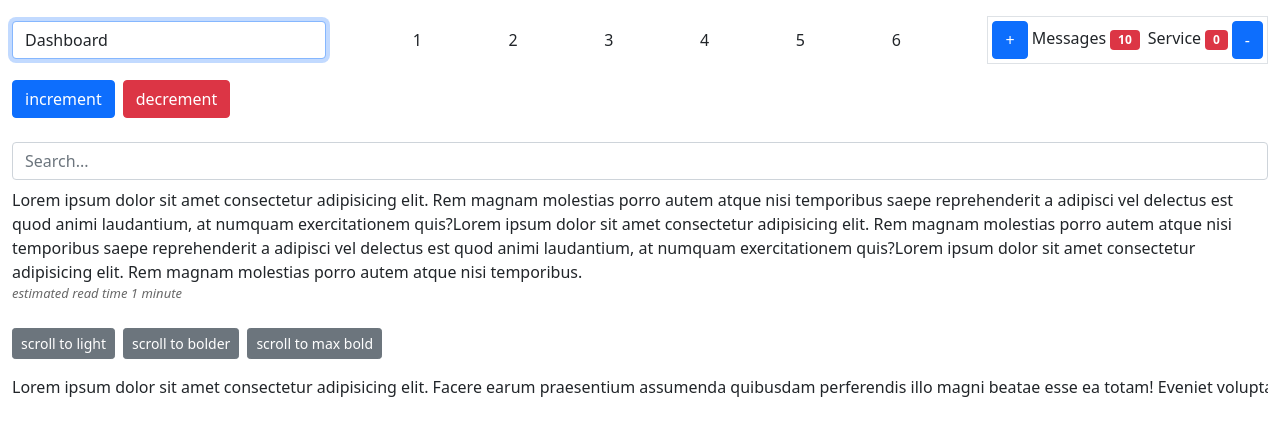
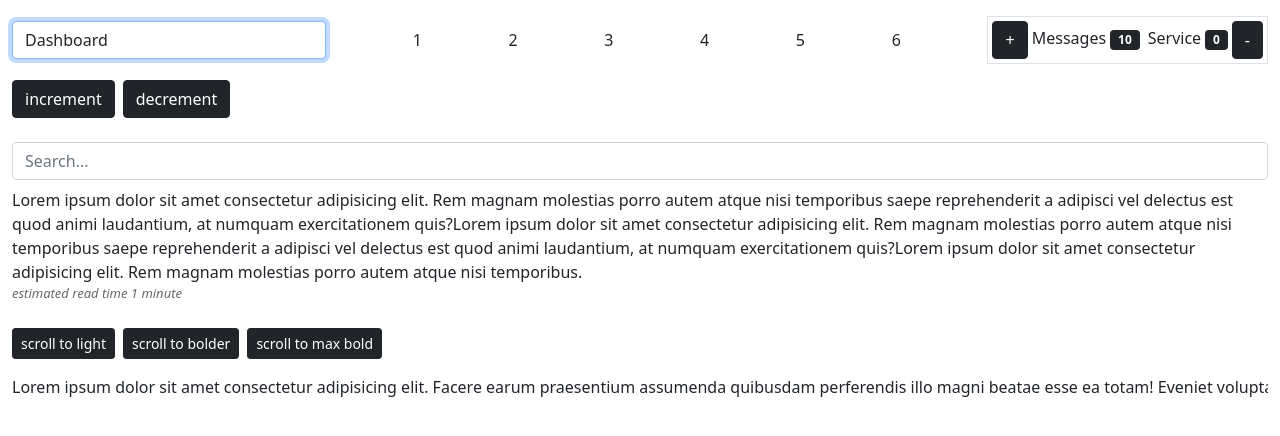
Before and after one commit to qalbay/cookbook, an Angular app: page /dashboard in a window 1280 px wide. Shown: the top 436 px of the page. Built offline with nearby package versions, Linux system fonts and the light colour scheme.

Commit message:
custom animation added

```diff
--- a/src/app/components/dashboard/dashboard.component.html
+++ b/src/app/components/dashboard/dashboard.component.html
@@ -4,8 +4,8 @@
 <div class="container-fluid">
 
   <div class="gallery-actions">
-    <button class="btn btn-primary me-2" (click)="addItemInChildArrayUsingTemplateVariable(navbar)">increment</button>
-    <button class="btn btn-danger" (click)="removeItemInChildArrayUsingTemplateVariable(navbar)">decrement</button>
+    <button class="btn btn-dark me-2" (click)="addItemInChildArrayUsingTemplateVariable(navbar)">increment</button>
+    <button class="btn btn-dark" (click)="removeItemInChildArrayUsingTemplateVariable(navbar)">decrement</button>
   </div>
 
   <div class="para my-4">
@@ -21,9 +21,9 @@
 
   </div>
 
-  <button class="btn btn-secondary btn-sm me-2" appScrollTo target="#light">scroll to light</button>
-  <button class="btn btn-secondary btn-sm me-2" appScrollTo target="#bolder">scroll to bolder</button>
-  <button class="btn btn-secondary btn-sm" appScrollTo target="#max-bold">scroll to max bold</button>
+  <button class="btn btn-dark btn-sm me-2" appScrollTo target="#light">scroll to light</button>
+  <button class="btn btn-dark btn-sm me-2" appScrollTo target="#bolder">scroll to bolder</button>
+  <button class="btn btn-dark btn-sm" appScrollTo target="#max-bold">scroll to max bold</button>
 
   <div class="scroll my-3">
     <div class="d-flex">
--- a/src/app/components/social-card/social-card.component.html
+++ b/src/app/components/social-card/social-card.component.html
@@ -13,7 +13,16 @@
   </div>
   <div [ngSwitch]="selectedCardType">
     <div class="col-md-4 offset-md-4" *ngSwitchCase=0>
-      <app-facebook-card></app-facebook-card>
+      <div class="flip-box">
+        <div class="flip-box-inner">
+          <div class="flip-box-front">
+            <app-facebook-card></app-facebook-card>
+          </div>
+          <div class="flip-box-back">
+            <app-facebook-card></app-facebook-card>
+          </div>
+        </div>
+      </div>
     </div>
     <div class="col-md-4 offset-md-4" *ngSwitchCase=1>
       <app-twitter-card></app-twitter-card>
--- a/src/app/components/social-card/social-card.component.scss
+++ b/src/app/components/social-card/social-card.component.scss
@@ -0,0 +1,28 @@
+.flip-box {
+  perspective: 1000px;
+}
+
+.flip-box-inner {
+  position: relative;
+  width: 100%;
+  height: 100%;
+  text-align: center;
+  transition: transform 0.8s;
+  transform-style: preserve-3d;
+}
+
+.flip-box:hover .flip-box-inner {
+  transform: rotateY(180deg);
+}
+
+.flip-box-front, .flip-box-back {
+  position: absolute;
+  width: 100%;
+  height: 100%;
+  -webkit-backface-visibility: hidden;
+  backface-visibility: hidden;
+}
+
+.flip-box-back {
+  transform: rotateY(180deg);
+}
--- a/src/app/components/social-card/social-card.component.ts
+++ b/src/app/components/social-card/social-card.component.ts
@@ -1,4 +1,11 @@
-import { Component, OnInit } from '@angular/core';
+import {
+  Component,
+  HostListener,
+  OnInit,
+  ViewChild,
+  ElementRef,
+  Renderer2,
+} from '@angular/core';
 import { socialCardType } from 'src/app/constants/cards';
 import {
   trigger,
@@ -20,13 +27,7 @@ import {
         style({
           width: '80px',
           visibility: 'visible',
-        })
-      ),
-      state(
-        'btn-inactive-text',
-        style({
-          width: '0px',
-          visibility: 'hidden',
+          fontWeight: 700,
         })
       ),
       transition('btn-active-text =>btn-inactive-text', [
@@ -67,11 +68,17 @@ import {
 })
 export class SocialCardComponent implements OnInit {
   cardType!: socialCardType;
-  selectedCardType: socialCardType = 1;
+  selectedCardType: socialCardType = 0;
+  cardState: string = 'active';
+  @ViewChild('fbcard') fbcard!: ElementRef;
 
-  constructor() {}
+  constructor(private renderer: Renderer2) {}
 
   ngOnInit(): void {}
+
+  ngAfterViewInit() {
+    // this.renderer.addClass(this.fbcard.nativeElement, 'w-25');
+  }
 
   setCardType(type: socialCardType) {
     this.selectedCardType = type;
--- a/src/app/shared/navbar/navbar.component.html
+++ b/src/app/shared/navbar/navbar.component.html
@@ -5,10 +5,10 @@
     <div *ngFor="let item of array">{{item}}</div>
 
     <div class="border p-1">
-      <button class="btn btn-primary" (click)="addCount()">+</button>
-      Messages <span class="badge bg-danger me-1">{{countFromParent}}</span>
-      Service <span class="badge bg-danger me-1">{{notificationCount$ | async}}</span>
-      <button class="btn btn-primary" (click)="removeCount()">-</button>
+      <button class="btn btn-dark" (click)="addCount()">+</button>
+      Messages <span class="badge bg-dark me-1">{{countFromParent}}</span>
+      Service <span class="badge bg-dark me-1">{{notificationCount$ | async}}</span>
+      <button class="btn btn-dark" (click)="removeCount()">-</button>
     </div>
   </div>
 </div>
```
